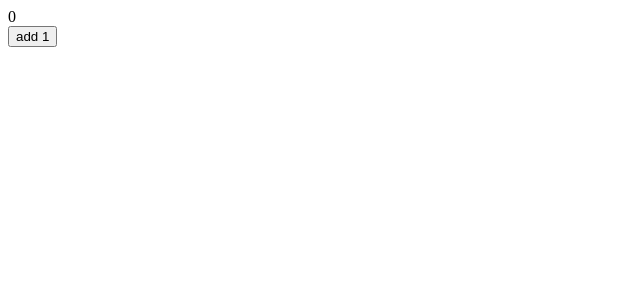
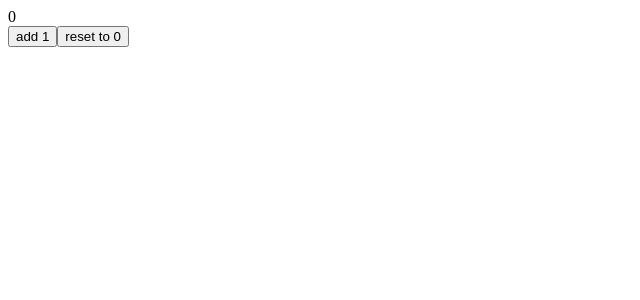
Before and after one commit to minwoogwak99/react, a React (Create React App) app in the folder part1/: page / in a window 1280 px wide. Shown: the top 300 px of the page, without its empty margins (0-640 px from the left). Built offline with nearby package versions, Linux system fonts and the light colour scheme.

Commit message:
refactor the code in App.js

```diff
--- a/part1/src/App.js
+++ b/part1/src/App.js
@@ -3,15 +3,15 @@ import { useState } from "react";
 const App = () => {
   const [counter, setCounter] = useState(0);
 
-  const handleClick = () => {
-    console.log("button clicked");
-    setCounter(counter + 1);
-  };
+  const inscreaseByOne = () => setCounter(counter + 1);
+
+  const reset = () => setCounter(0);
 
   return (
     <div>
       <div>{counter}</div>
-      <button onClick={handleClick}>add 1</button>
+      <button onClick={inscreaseByOne}>add 1</button>
+      <button onClick={reset}>reset to 0</button>
     </div>
   );
 };
```
